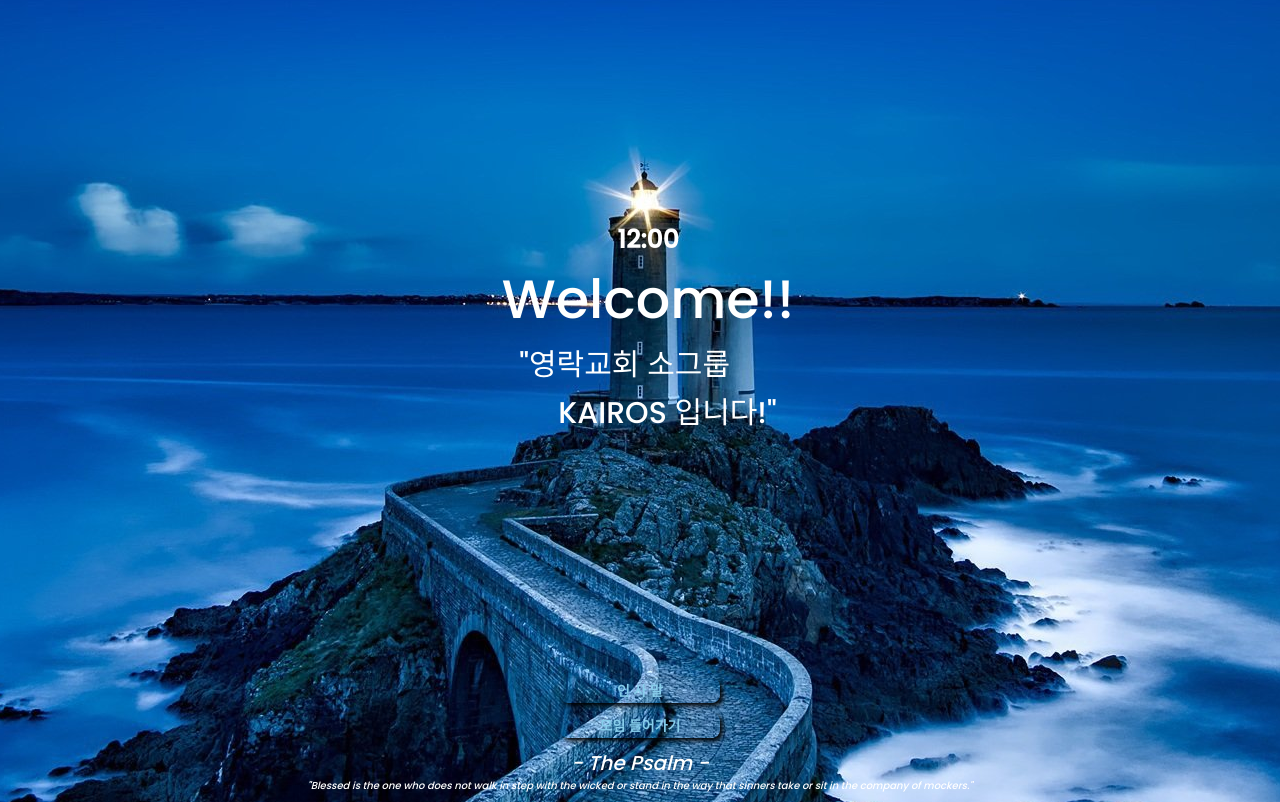
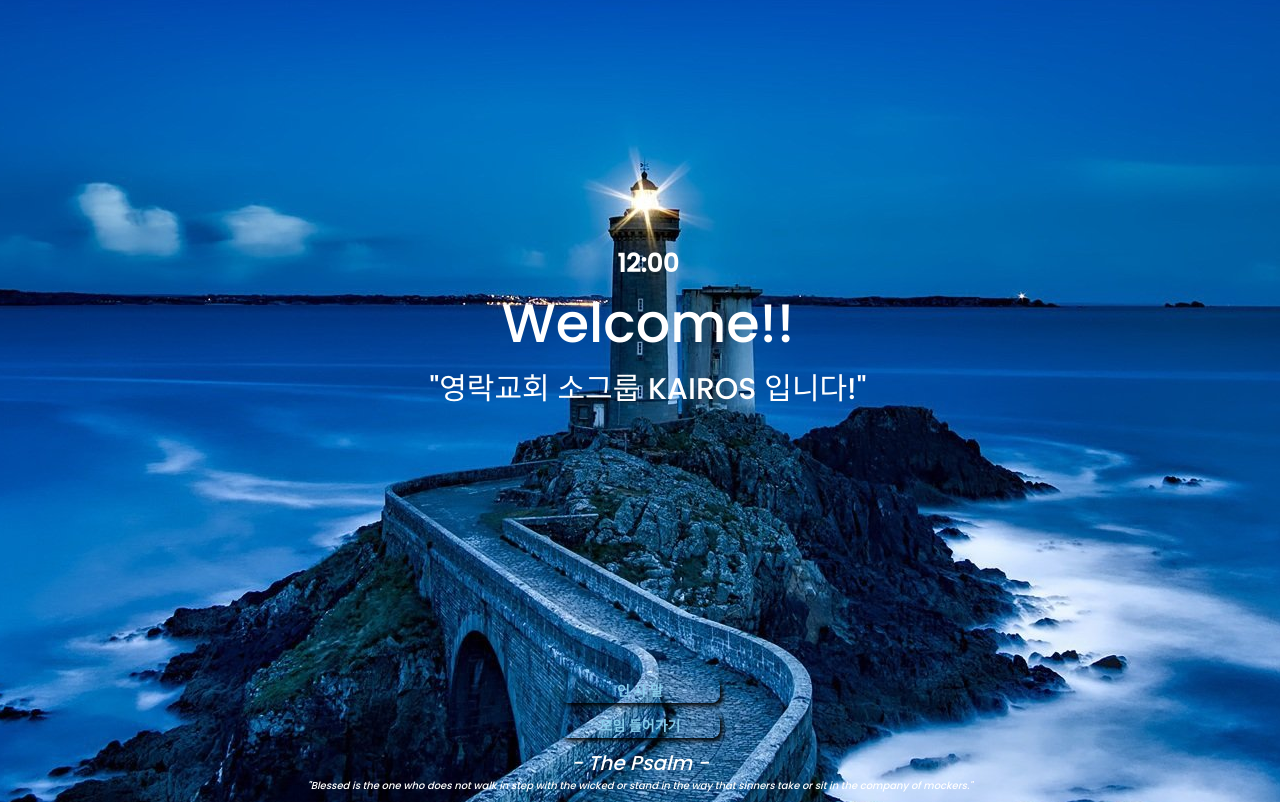
Before and after one commit to chorongiji/kairosintro, a plain HTML site: page index.html in a window 1280 px wide. Drawn offline with nearby package versions, Linux system fonts and the light colour scheme; no server answers.

Commit message:
Update index.html

```diff
--- a/index.html
+++ b/index.html
@@ -142,7 +142,7 @@
         <div id="time" class="time">12:00</div>
         <div class="greeting">
            Welcome!!</div>
-        <div class="todo">"영락교회 소그룹<br>  &nbsp;&nbsp;&nbsp;&nbsp;&nbsp;KAIROS 입니다!"</div>
+        <div class="todo">"영락교회 소그룹 KAIROS 입니다!"</div>
 
     </div>
 
```
